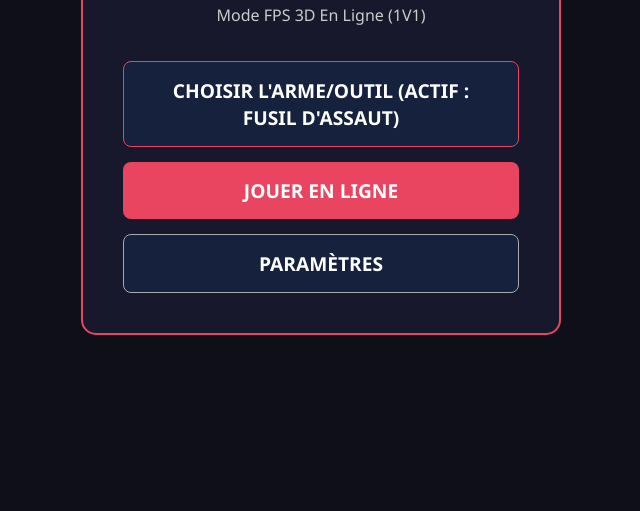
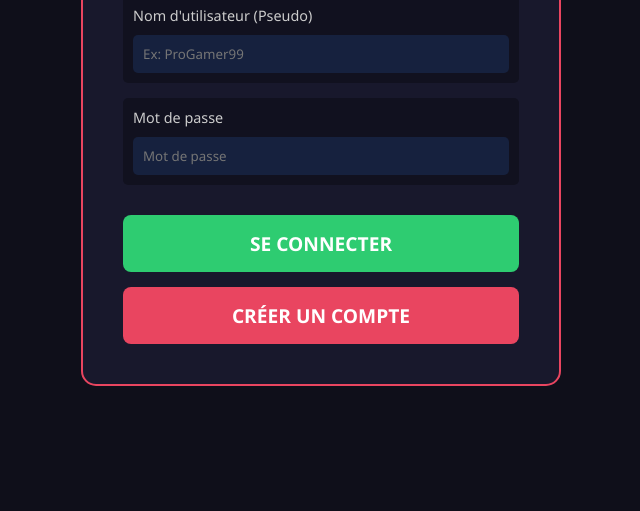
Before and after one commit to isemlepro-pixel/foxgunbattle, a website: page index.html in a window 1280 px wide. Shown: the part 289-800 px from the top of the page, without its empty margins (319-959 px from the left). Drawn offline with nearby package versions, Linux system fonts and the light colour scheme; no server answers.

Commit message:
Update index.html

```diff
--- a/index.html
+++ b/index.html
@@ -51,7 +51,29 @@
 </head>
 <body>
 
-    <div id="main-menu" class="screen active">
+    <!-- Écran de Connexion / Inscription style Roblox -->
+    <div id="auth-screen" class="screen active">
+        <div class="container">
+            <h1>FoxGunBattle</h1>
+            <p style="color: #ccc; margin-bottom: 20px;">Connecte-toi ou crée ton compte</p>
+
+            <div class="settings-group" style="text-align: left;">
+                <label>Nom d'utilisateur (Pseudo)</label>
+                <input type="text" id="auth-user" placeholder="Ex: ProGamer99" style="width:100%; padding:10px; border-radius:5px; border:none; margin-top:5px; background:#16213e; color:#fff;">
+            </div>
+            <div class="settings-group" style="text-align: left;">
+                <label>Mot de passe</label>
+                <input type="password" id="auth-pass" placeholder="Mot de passe" style="width:100%; padding:10px; border-radius:5px; border:none; margin-top:5px; background:#16213e; color:#fff;">
+            </div>
+
+            <p id="auth-error" style="color: #e94560; font-size: 0.9rem; margin-top: 5px;"></p>
+
+            <button onclick="loginUser()" style="background: #2ecc71;">Se connecter</button>
+            <button onclick="registerUser()" style="background: #e94560;">Créer un compte</button>
+        </div>
+    </div>
+
+    <div id="main-menu" class="screen">
         <div class="container">
             <h1>FoxGunBattle</h1>
             <p style="color: #ccc; margin-bottom: 20px;">Mode FPS 3D En Ligne (1V1)</p>
@@ -159,6 +181,7 @@
 
     <script>
         const socket = io();
+        let currentUsername = "";
         let mouseSensitivity = 0.005;
         let chosenWeapon = { id: 'Rifle', name: "Fusil d'Assaut", damage: 20, speed: 0.9 };
         let lastGunWeapon = { id: 'Rifle', name: "Fusil d'Assaut", damage: 20, speed: 0.9 };
@@ -167,6 +190,44 @@
         let isInGame = false;
 
         document.getElementById('card-Rifle').classList.add('selected');
+
+        async function registerUser() {
+            let user = document.getElementById('auth-user').value;
+            let pass = document.getElementById('auth-pass').value;
+
+            let res = await fetch('/api/register', {
+                method: 'POST',
+                headers: { 'Content-Type': 'application/json' },
+                body: JSON.stringify({ username: user, password: pass })
+            });
+            let data = await res.json();
+
+            if (data.success) {
+                currentUsername = data.username;
+                showScreen('main-menu');
+            } else {
+                document.getElementById('auth-error').innerText = data.message;
+            }
+        }
+
+        async function loginUser() {
+            let user = document.getElementById('auth-user').value;
+            let pass = document.getElementById('auth-pass').value;
+
+            let res = await fetch('/api/login', {
+                method: 'POST',
+                headers: { 'Content-Type': 'application/json' },
+                body: JSON.stringify({ username: user, password: pass })
+            });
+            let data = await res.json();
+
+            if (data.success) {
+                currentUsername = data.username;
+                showScreen('main-menu');
+            } else {
+                document.getElementById('auth-error').innerText = data.message;
+            }
+        }
 
         function equipWeapon(id, name, damage, speed) {
             chosenWeapon = { id, name, damage, speed };
@@ -212,9 +273,8 @@
 
         function startMatchmaking() {
             showScreen('matchmaking-screen');
-            document.getElementById('matchmaking-status').innerText = "Recherche d'un vrai adversaire en ligne...";
-            // Connexion au serveur pour trouver un joueur (plus de bot local)
-            socket.emit('find_match');
+            document.getElementById('matchmaking-status').innerText = "Recherche d'un vrai adversaire pour " + currentUsername + "...";
+            socket.emit('find_match', { username: currentUsername });
         }
 
         function cancelMatchmaking() {
@@ -366,7 +426,6 @@
                     camera.rotation.y = yaw;
                     camera.rotation.x = pitch;
 
-                    // Envoi de la position au serveur
                     socket.emit('player_move', {
                         x: camera.position.x,
                         y: camera.position.y,
@@ -376,7 +435,6 @@
                 }
             };
 
-            // Réception des mouvements de l'adversaire
             socket.on('opponent_move', (data) => {
                 enemyGroup.position.set(data.x, data.y - 2, data.z);
                 enemyGroup.rotation.y = data.rotationY;
@@ -486,7 +544,6 @@
 
                     if (chosenWeapon.id === 'Pickaxe') {
                         if (camera.position.distanceTo(enemyGroup.position) < 4) {
-                            // Envoi des dégâts au serveur
                             socket.emit('player_attack', { damage: chosenWeapon.damage });
                         }
                     } else {
@@ -544,7 +601,6 @@
                 }
             });
 
-            // Écoute des dégâts reçus de l'adversaire
             socket.on('take_damage', (data) => {
                 playerHP -= data.damage;
                 document.getElementById('player-hp').style.width = Math.max(0, playerHP) + '%';
```
